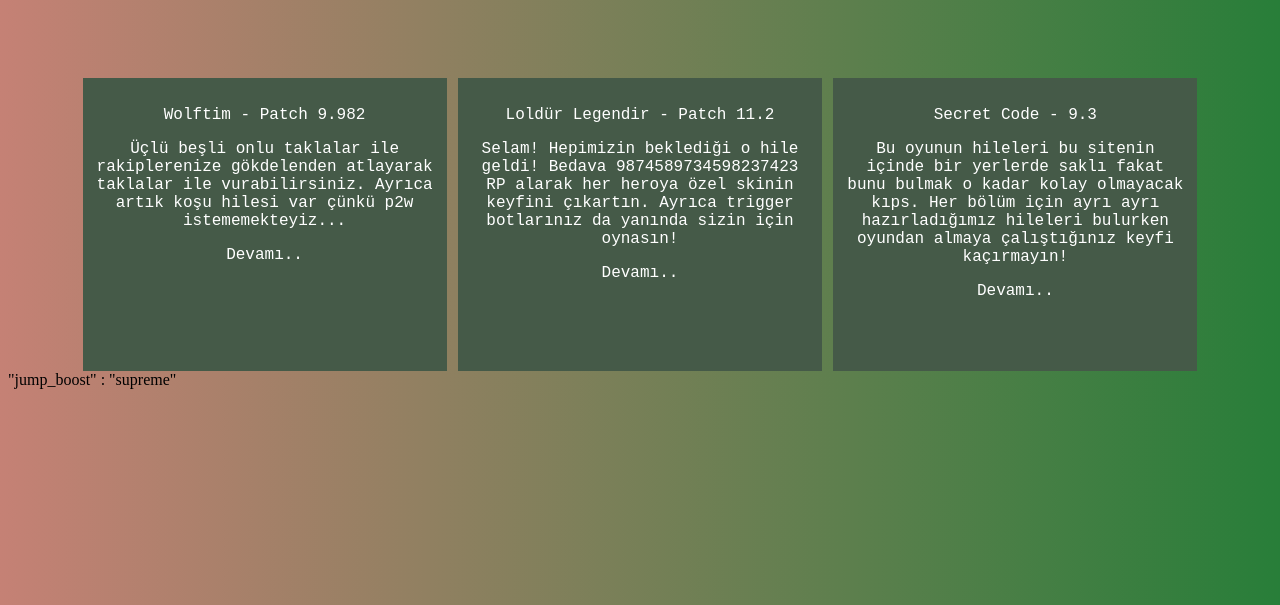
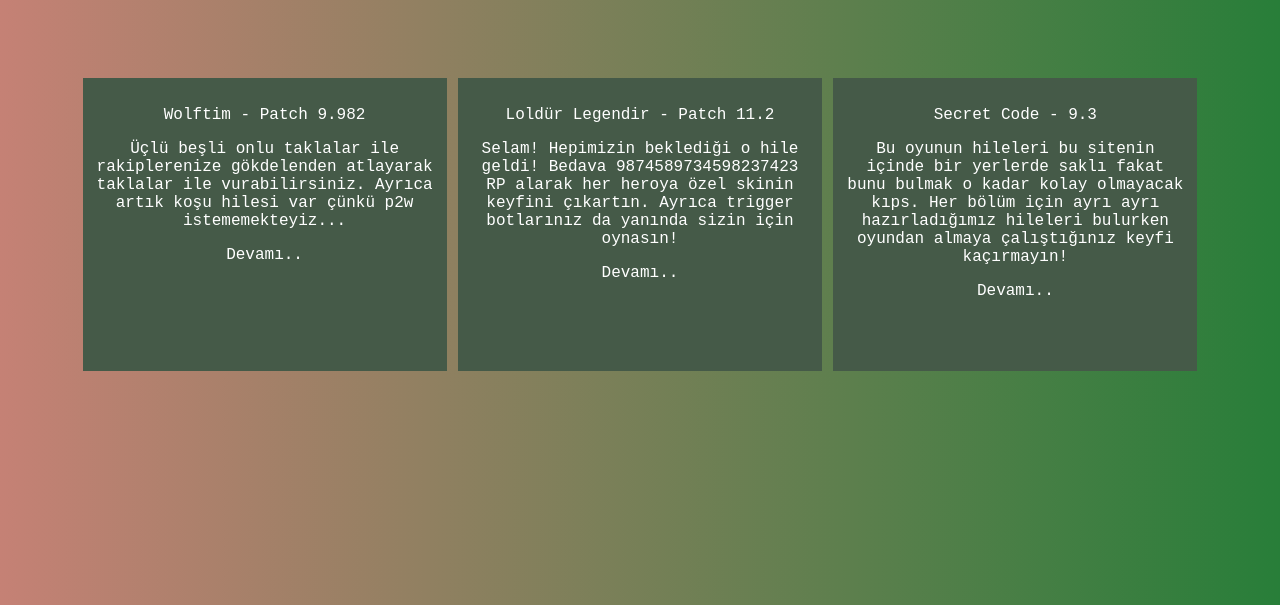
Before and after one commit to Erynial/HackerNews, a plain HTML site: page index.html in a window 1280 px wide. Shown: the part 211-816 px from the top of the page. Drawn offline with Linux system fonts and the light colour scheme.

Commit message:
Update index.html

```diff
--- a/index.html
+++ b/index.html
@@ -29,5 +29,5 @@
         </div>
 
     </body>
-    "jump_boost" : "supreme"
+    <!--"jump_boost" : "supreme"--->
 </html>
```
